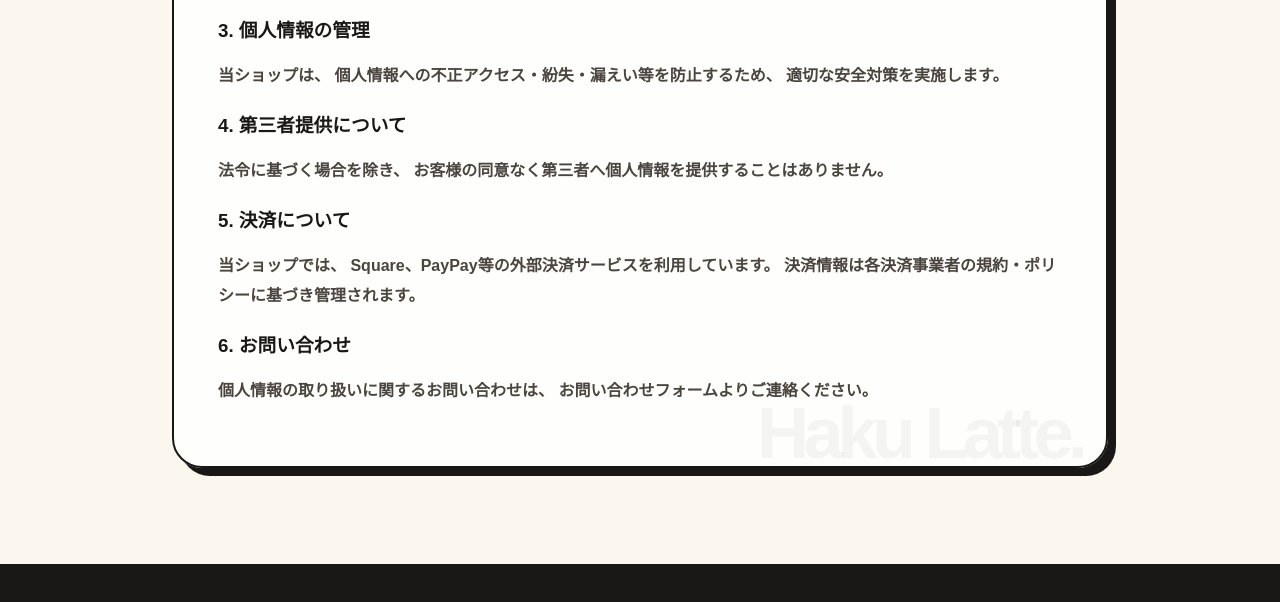
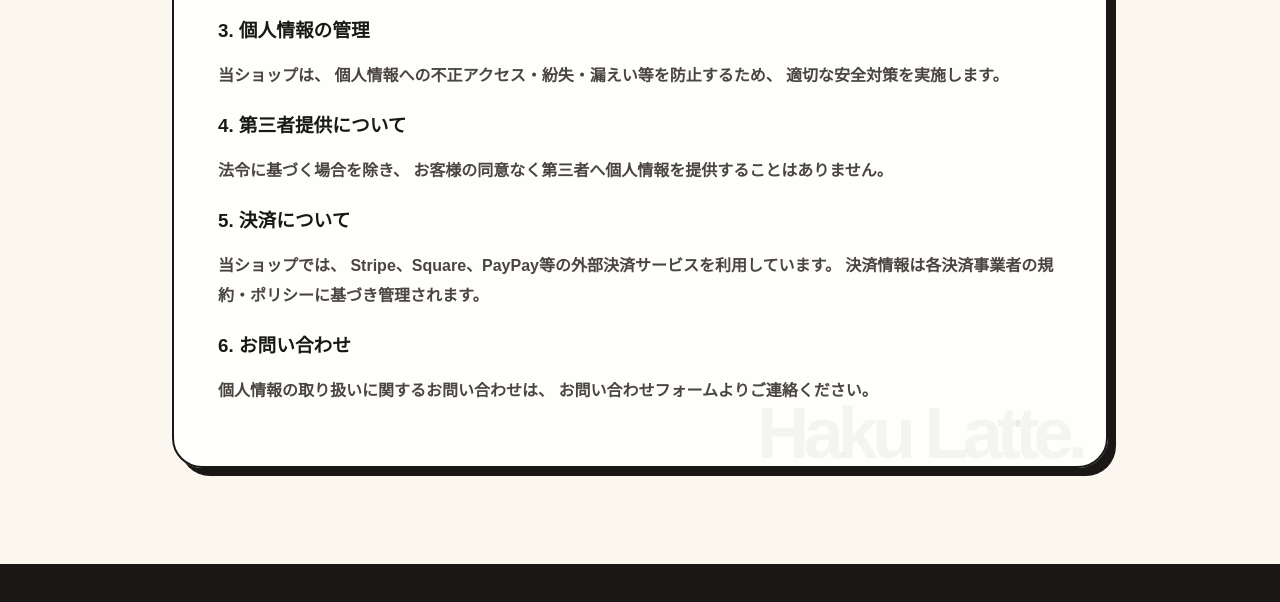
Before and after one commit to pochi0001/haku-latte-stripe, a website: page public/privacy.html in a window 1280 px wide. Shown: the part 902-1504 px from the top of the page. Drawn offline with Linux system fonts and the light colour scheme.

Commit message:
update game site

```diff
--- a/public/privacy.html
+++ b/public/privacy.html
@@ -93,7 +93,7 @@
 
       <p>
         当ショップでは、
-        Square、PayPay等の外部決済サービスを利用しています。
+        Stripe、Square、PayPay等の外部決済サービスを利用しています。
         決済情報は各決済事業者の規約・ポリシーに基づき管理されます。
       </p>
 
```
Also changed, not shown: public/index.html (+1 -1 lines).
